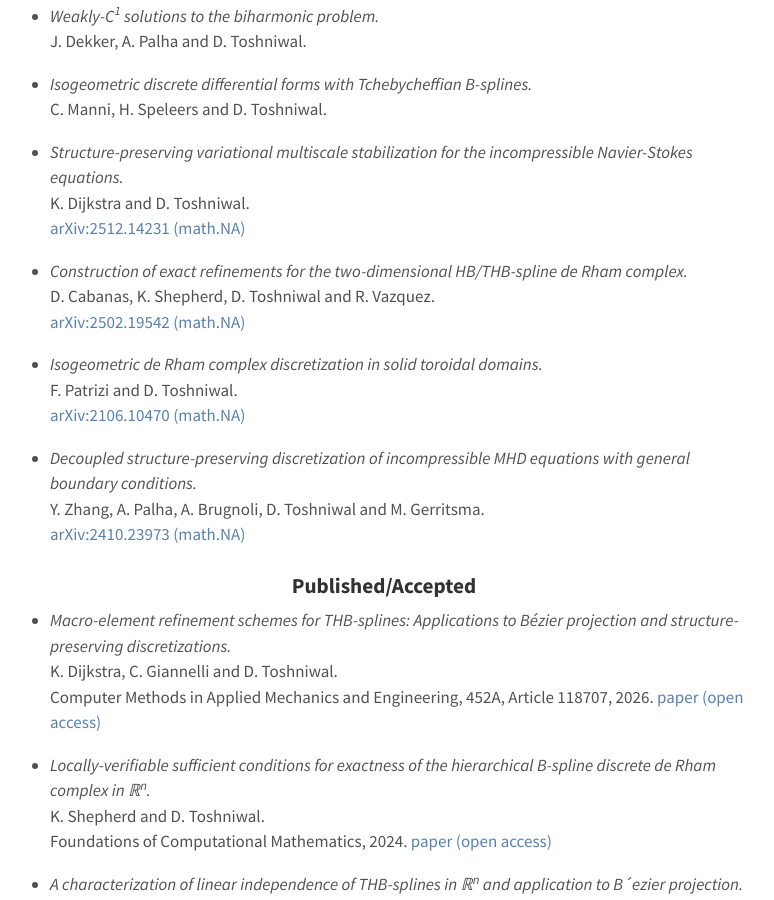
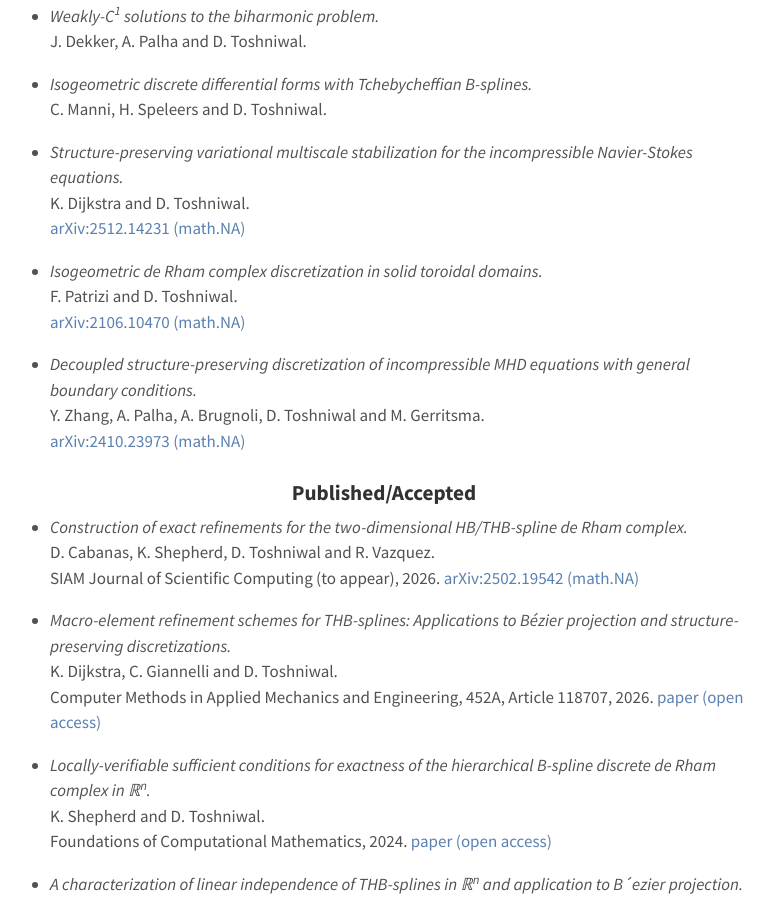
Before and after one commit to dtoshniwal/dtoshniwal.github.io, a Jekyll site: the page built from research.md, in a window 1280 px wide and 900 px high, scrolled down 1045 px. Shown: the whole window, without its empty margins (256-1030 px from the left). Built offline with Jekyll 4.4.1, drawn with Linux system fonts in a browser that asks for light colours.

Commit message:
Update publication status for a research paper

```diff
--- a/research.md
+++ b/research.md
@@ -56,12 +56,6 @@ K. Dijkstra and D. Toshniwal.
 <br>
 [arXiv:2512.14231 (math.NA)](https://arxiv.org/abs/2512.14231)
 
-* <i>Construction of exact refinements for the two-dimensional HB/THB-spline de Rham complex.</i>
-<br>
-D. Cabanas, K. Shepherd, D. Toshniwal and R. Vazquez.
-<br>
-[arXiv:2502.19542 (math.NA)](https://arxiv.org/abs/2502.19542)
-
 * <i>Isogeometric de Rham complex discretization in solid toroidal domains.</i>
 <br>
 F. Patrizi and D. Toshniwal.
@@ -76,6 +70,13 @@ Y. Zhang, A. Palha, A. Brugnoli, D. Toshniwal and M. Gerritsma.
 
 
 <h3 align="center">Published/Accepted</h3>
+
+* <i>Construction of exact refinements for the two-dimensional HB/THB-spline de Rham complex.</i>
+<br>
+D. Cabanas, K. Shepherd, D. Toshniwal and R. Vazquez.
+<br>
+SIAM Journal of Scientific Computing (to appear), 2026.
+[arXiv:2502.19542 (math.NA)](https://arxiv.org/abs/2502.19542)
 
 * <i>Macro-element refinement schemes for THB-splines: Applications to Bézier projection and structure-preserving discretizations.</i>
 <br>
```
